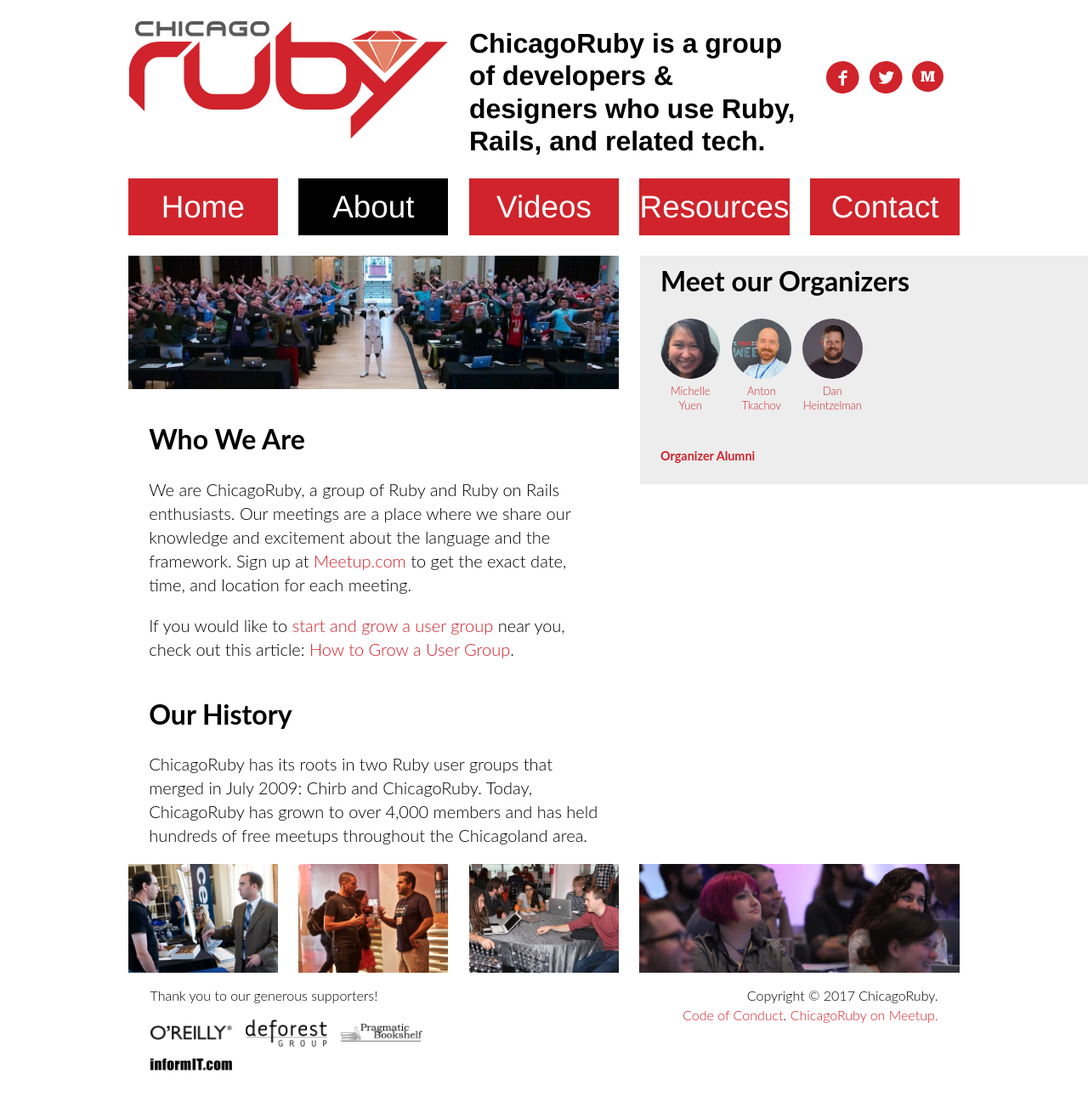
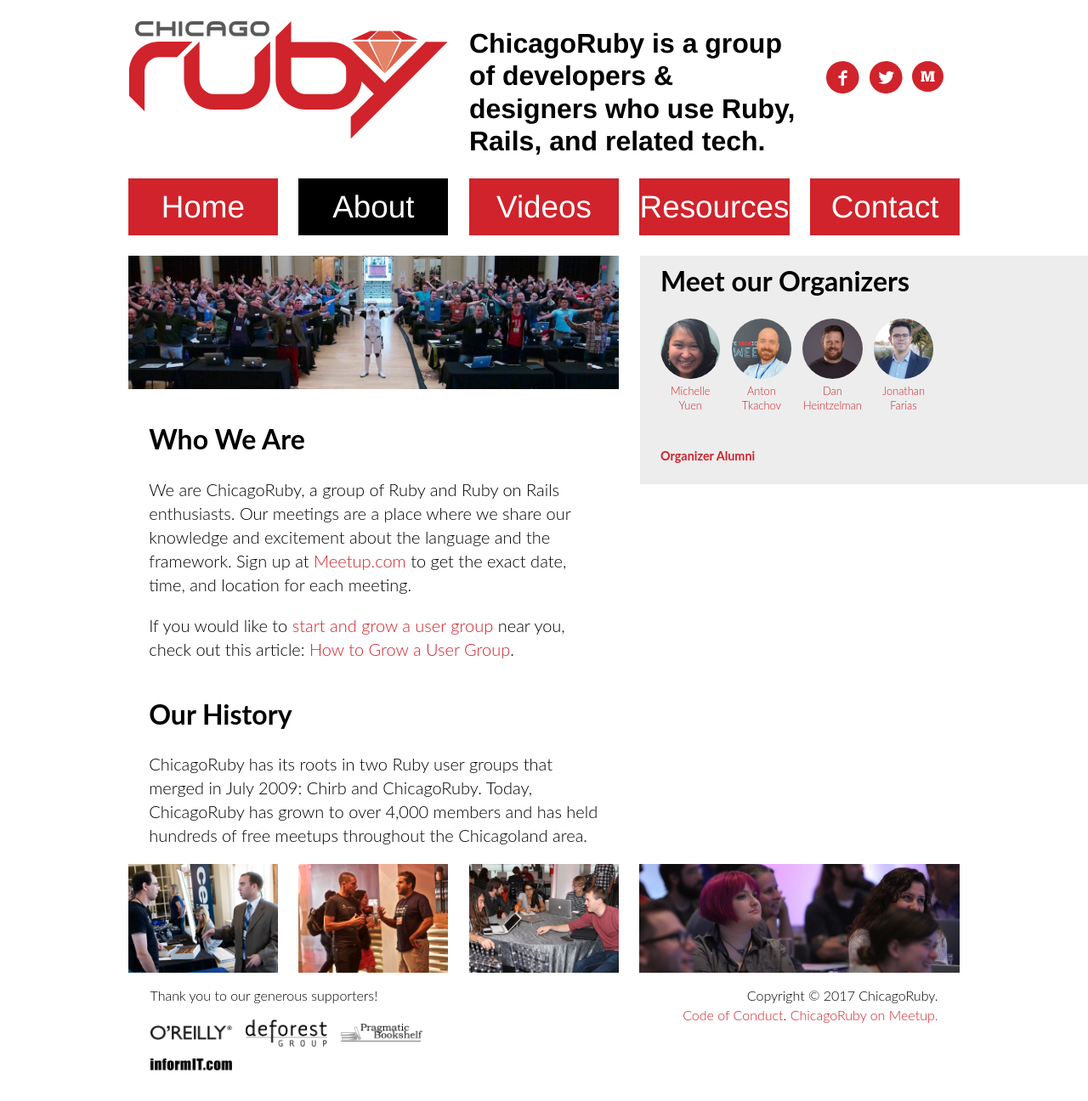
Before and after one commit to chicagoruby/chicagoruby-website, a Jekyll site: the page built from pages/advanced/about.html, in a window 1280 px wide. Shown: the whole page at 85% size. Built offline with Jekyll 4.4.1, drawn with Linux system fonts in a browser that asks for light colours; nearby versions of some CDN libraries.

Commit message:
add link and photo for Jonathan Farias

```diff
--- a/_data/organizers.yml
+++ b/_data/organizers.yml
@@ -8,6 +8,9 @@
   - name: Dan Heintzelman
     link: https://www.linkedin.com/in/danheintzelman/
     photo: dan_heintzelman.jpg
+  - name: Jonathan Farias
+    link: https://www.linkedin.com/in/jonathanfarias-tech/
+    photo: jonathan_farias.jpg
 past:
   - name: Nicole Carpenter
     link: https://www.meetup.com/ChicagoRuby/members/190520517/
```
Also changed, not shown: assets/organizers/jonathan_farias.jpg (added).
